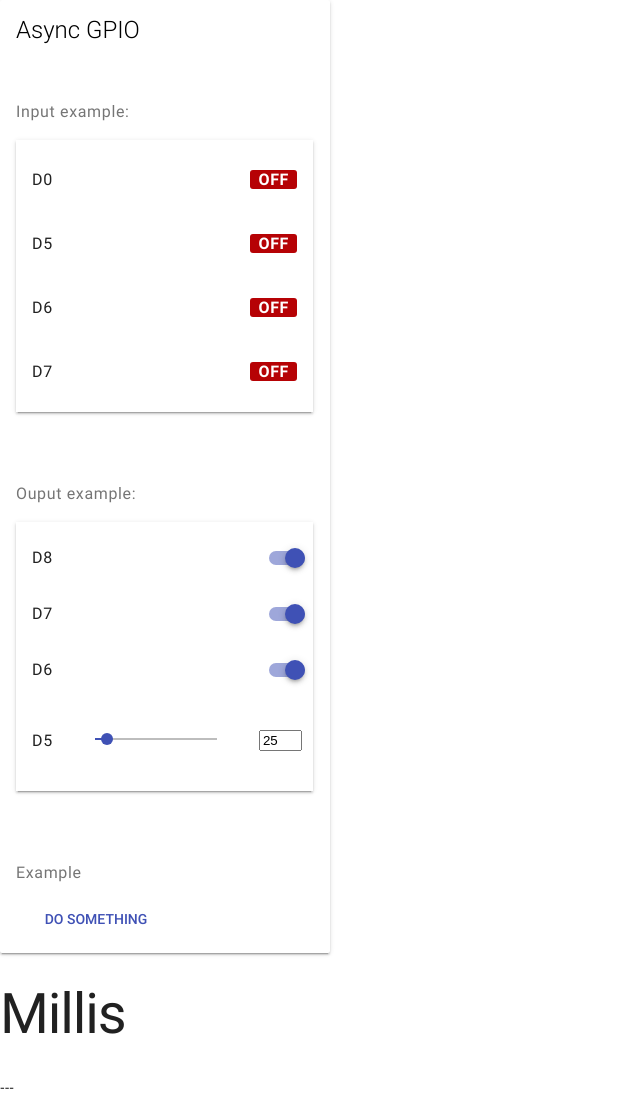
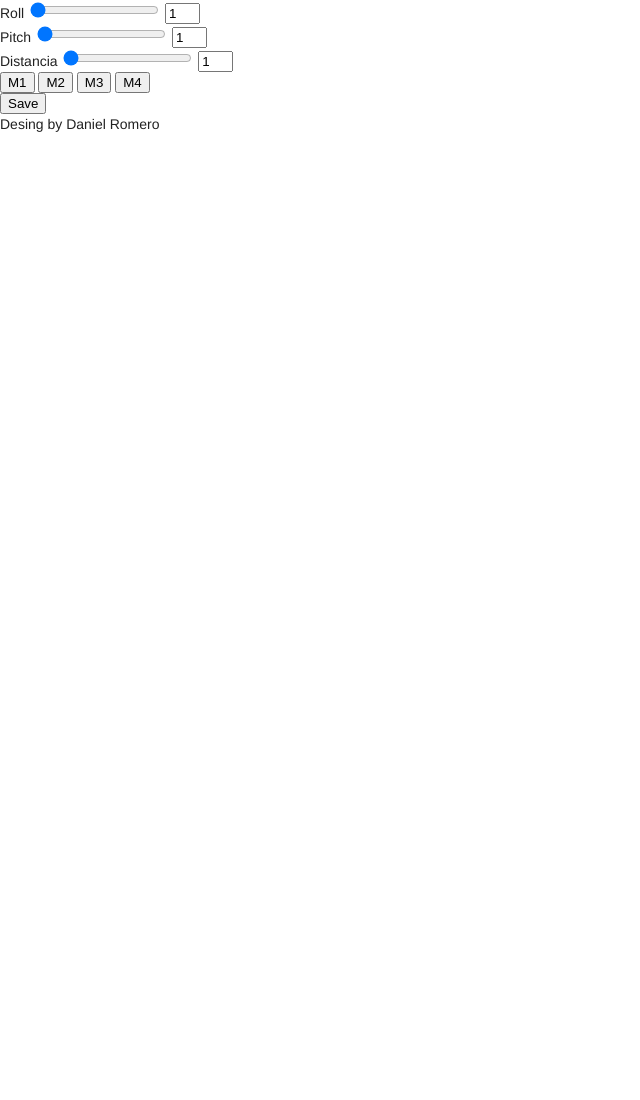
Before and after one commit to DaFe1234/ProyectoSliderCamaras, a plain HTML site: page data/index.html in a window 1280 px wide. Shown: the top 1100 px of the page, without its empty margins (0-640 px from the left). After the commit the page ends 800 px from the top, so only its background shows below. Drawn offline with Linux system fonts and the light colour scheme.

Commit message:
Add files via upload
Ya esta arreglado el problemita, y se integro la función de mapeo

```diff
--- a/data/index.html
+++ b/data/index.html
@@ -1,7 +1,4 @@
-<!DOCTYPE html>
-<html class="no-js" lang="">
-
-
+<html>
 <head>
     <title>ESP8266 Async GPIO</title>
     <meta charset="utf-8">
@@ -10,117 +7,39 @@
     <meta name="description" content="">
     <meta name="viewport" content="width=device-width, initial-scale=1">
 </head>
-
 <body>
   <link rel="stylesheet" href="google-fonts.css">
   <link rel="stylesheet" href="material.css">
   <link rel="stylesheet" href="main.css">
+  <div id="ColumnaRoll">
+    <h> Roll </h>
+   <input id="slider-pwm-1" data-id="1" type="range" min="0" max="360" value="0" onchange="sendPWM(this.dataset.id, this.value);" data-upgraded=",MaterialSlider">
+    <input id="slider-text-pwm-1" data-id="1" style="width:35px;" onchange="sendPWM(this.dataset.id, this.value);" value="1">
+  </div>
+  <div id="ColumnaPitch">
 
-    <div class="mdl-card mdl-shadow--2dp">
-        <div class="mdl-card__title mdl-card--expand">
-            <h2 class="mdl-card__title-text">Async GPIO</h2>
+    <h> Pitch </h>
+   <input id="slider-pwm-2" data-id="2" type="range" min="0" max="360" value="0" onchange="sendPWM(this.dataset.id, this.value);" data-upgraded=",MaterialSlider">
+    <input id="slider-text-pwm-2" data-id="2" style="width:35px;" onchange="sendPWM(this.dataset.id, this.value);" value="1">
   </div>
-
-        <div class="mdl-card__supporting-text">
-            <h6>Input example:</h6>
-            <ul class="mdl-list mdl-shadow--2dp">
-                <li class="mdl-list__item">
-                    <span class="mdl-list__item-primary-content">D0</span>
-                    <span class="mdl-list__item-secondary-action">
-                        <label id="input-label-D0" class="label-big Off-style">OFF</label>
-                    </span>
-                </li>
-                <li class="mdl-list__item">
-                    <span class="mdl-list__item-primary-content">D5</span>
-                    <span class="mdl-list__item-secondary-action">
-                        <label id="input-label-D5" class="label-big Off-style">OFF</label>
-                    </span>
-                </li>
-                <li class="mdl-list__item">
-                    <span class="mdl-list__item-primary-content">D6</span>
-                    <span class="mdl-list__item-secondary-action">
-                        <label id="input-label-D6" class="label-big Off-style">OFF</label>
-                    </span>
-                </li>
-                <li class="mdl-list__item">
-                    <span class="mdl-list__item-primary-content">D7</span>
-                    <span class="mdl-list__item-secondary-action">
-                        <label id="input-label-D7" class="label-big Off-style">OFF</label>
-                    </span>
-                </li>
-            </ul>
-        </div>
-
-        <div class="mdl-card__supporting-text">
-            <h6>Ouput example:</h6>
-            <ul class="mdl-list mdl-shadow--2dp">
-                <li class="mdl-list__item">
-                    <span class="mdl-list__item-primary-content">D8</span>
-                    <span class="mdl-list__item-secondary-action">
-                        <label class="mdl-switch mdl-js-switch mdl-js-ripple-effect">
-                            <input id="output-switch-D8" data-id="D8" type="checkbox" class="mdl-switch__input" checked
-                            onchange="sendGPIO(this.dataset.id, this.checked)"/>
-                        </label>
-                    </span>
-                </li>
-                <li class="mdl-list__item">
-                    <span class="mdl-list__item-primary-content">D7</span>
-                    <span class="mdl-list__item-secondary-action">
-                        <label class="mdl-switch mdl-js-switch mdl-js-ripple-effect">
-                            <input id="output-switch-D7" data-id="D7" type="checkbox" class="mdl-switch__input" checked
-                            onchange="sendGPIO(this.dataset.id, this.checked)"/>
-                        </label>
-                    </span>
-                </li>
-                <li class="mdl-list__item">
-                    <span class="mdl-list__item-primary-content">D6</span>
-                    <span class="mdl-list__item-secondary-action">
-                        <label class="mdl-switch mdl-js-switch mdl-js-ripple-effect">
-                            <input id="output-switch-D6" data-id="D6" type="checkbox" class="mdl-switch__input" checked
-                            onchange="sendGPIO(this.dataset.id, this.checked)"/>
-                        </label>
-                    </span>
-                </li>
-                <li class="mdl-list__item">
-                    <span class="mdl-list__item-primary-content">D5</span>
-                    <span class="mdl-list__item-secondary-action">
-                        <div class="mdl-grid">
-                            <div class="mdl-cell mdl-cell--10-col">
-                                <input id="slider-pwm-1" data-id="1" class="mdl-slider mdl-js-slider"
-                                    type="range" min="0" max="255" value="25"
-                                    onchange="sendPWM(this.dataset.id, this.value);" >
-                            </div>
-                            <div class="mdl-cell mdl-cell--2-col">
-                                <input id="slider-text-pwm-1" data-id="1" style="width:35px;"
-                                onchange="sendPWM(this.dataset.id, this.value);" value="25"></input>
-                            </div>
-                        </div>
-                    </span>
-                </li>
-            </ul>
-        </div>
-
-        <div class="mdl-card__supporting-text ">
-            <div>
-                <h6>Example</h6>
-                <button class="mdl-button mdl-js-button mdl-button--primary mdl-js-ripple-effect" style="width: 160px;"
-                    data-id="action-1" onclick="sendAction(this.dataset.id)">
-                    Do something
-                </button>
-            </div>
-        </div>
+  <div id="ColumnaDistancia">
+    <h> Distancia </h>
+   <input id="slider-pwm-3" data-id="3" type="range" min="0" max="200" value="0" onchange="sendPWM(this.dataset.id, this.value);" data-upgraded=",MaterialSlider">
+    <input id="slider-text-pwm-3" data-id="3" style="width:35px;" onchange="sendPWM(this.dataset.id, this.value);" value="1">
   </div>
   <div>
-        <h1>Millis</h1>
-        <div id="Millis">---</div>
+    <button> M1 </button>
+    <button> M2 </button>
+    <button> M3 </button>
+    <button> M4 </button>
   </div>
   <div>
-        <h1>JoyStick</h1>
-        <div id="JoyStick">---</div>
-
+    <button> Save </button>
+  </div>
+  <div>
+    <h> Desing by Daniel Romero </h>
+  </div>
 </body>
-
 <script type="text/javascript" src="main.js"></script>
 <script type="text/javascript" src="material.js"></script>
-
 </html>
--- a/data/main.js
+++ b/data/main.js
@@ -1,105 +1,36 @@
 var connection = new WebSocket('ws://' + "192.168.1.135" + '/ws', ['arduino']);
-
 connection.onopen = function () {
 	connection.send('Received from Client');
 	console.log('Connected');
 };
-
 connection.onerror = function (error) {
   console.log('WebSocket Error', error);
 };
-
 connection.onmessage = function (e) {
     console.log('Received from server: ', e.data);
     processReceived(e.data);
 };
-
 connection.onclose = function () {
   console.log('WebSocket connection closed');
 };
-
-function processReceived(data)
+function updateSliderText(id, value) {
+	document.getElementById('slider-pwm-1' + id).value = value;
+	document.getElementById('slider-text-pwm-1'+ id).value = value;
+}
+function sendPWM(id, pwm)
 {
-	json = JSON.parse(data)
-	if(json.command == 'updateGPIO')
-	{
-		updateGPIO(json.id, json.status);
-	}
-	if(json.Time)
-	{
-		var TEXTO = document.getElementById('Millis')
-		TEXTO.innerHTML = json.Time
-		var counterDiv = document.getElementById('counterDiv');
-
-	}
-	if(json.JoyStick)
-	{
-		var TEXTOj = document.getElementById('JoyStick')
-		TEXTOj.innerHTML = json.JoyStick
-		var counterDiv = document.getElementById('counterDiv');
-
-	}
-
-}
-function sendGPIO(id, status)
-{
+	updateSliderText(id, pwm);
+console.log(pwm)
 	let data = {
-		command : "setGPIO",
-		id: id,
-		status: status
+		command:"setPWM",
+		id:id,
+		pwm:pwm
 	}
 
   let json = JSON.stringify(data);
   connection.send(json);
 }
-
-function sendPWM(id, pwm)
-{
-	updateSliderText(id, pwm);
-
-	let data = {
-		command : "setPWM",
-		id: id,
-		pwm: pwm
-	}
-
-  let json = JSON.stringify(data);
-  connection.send(json);
-}
-
-function sendAction(id)
-{
-	let data = {
-		command : "doAction",
-		id: id,
-	}
-
-  let json = JSON.stringify(data);
-  connection.send(json);
-}
-
-function updateGPIO(id, status)
-{
-    document.getElementById('input-label-' + id).textContent = status;
-
-	if(status == 'ON')
-	{
-        document.getElementById('input-label-' + id).classList.add('On-style');
-		document.getElementById('input-label-' + id).classList.remove('Off-style');
-	}
-	else
-    {
-		document.getElementById('input-label-' + id).classList.add('Off-style');
-		document.getElementById('input-label-' + id).classList.remove('On-style');
-	}
-}
 function updateSliderText(id, value) {
 	document.getElementById('slider-pwm-' + id).value = value;
 	document.getElementById('slider-text-pwm-'+ id).value = value;
 }
-  var counterDiv = document.getElementById('Millis');
-
-function updateCounterUI(counter)
-{
-	counterDiv.innerHTML = counter;
-}
```
Also changed, not shown: 4 other files. Lines whose indentation alone changed are shown as unchanged.
